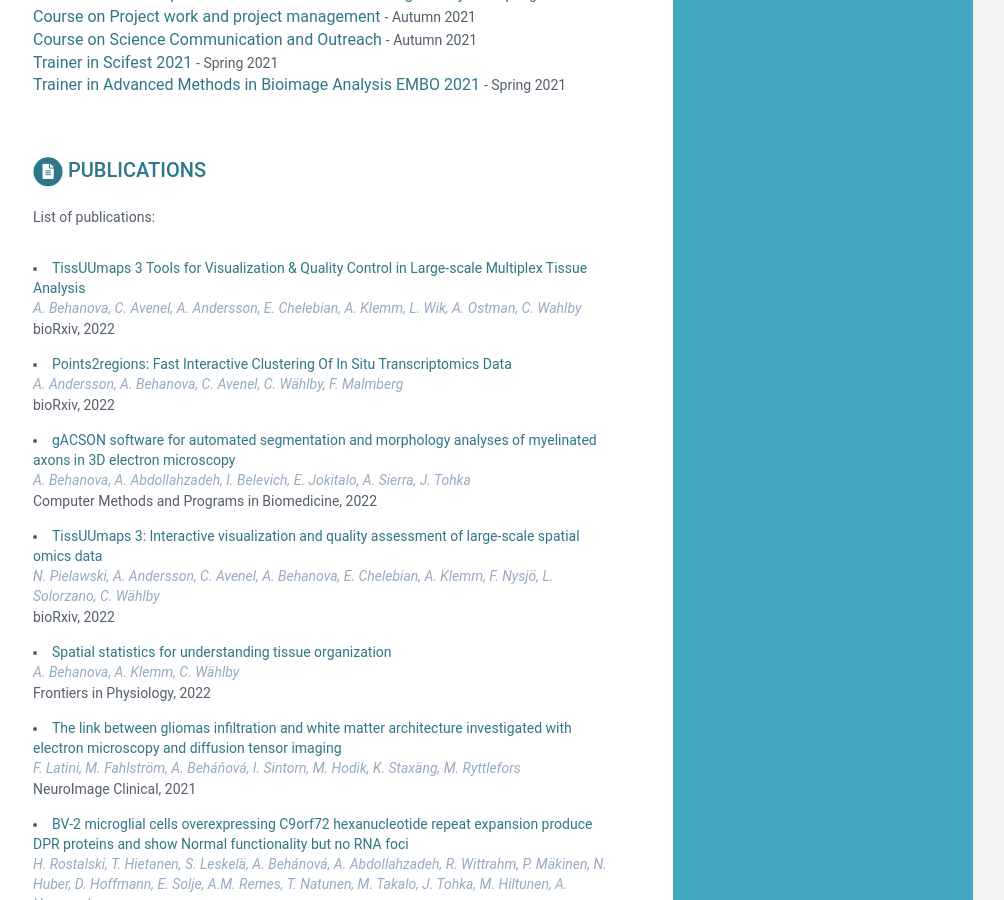
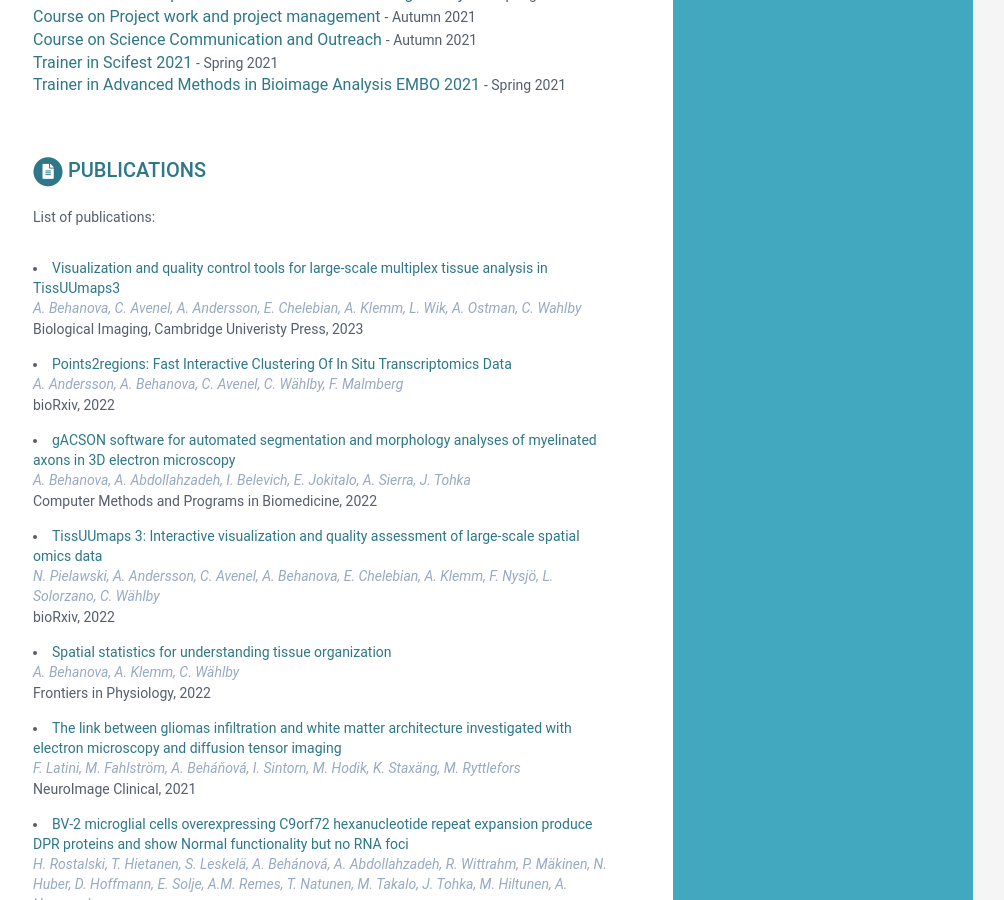
Before and after one commit to AndreaBehan/AndreaBehanova.github.io, a Jekyll site: the page built from index.html, in a window 1280 px wide and 900 px high, scrolled down 1629 px. Shown: the whole window, without its empty margins (167-1171 px from the left). Built offline with Jekyll 4.4.1, drawn with Linux system fonts in a browser that asks for light colours.

Commit message:
paper updated

```diff
--- a/_data/data.yml
+++ b/_data/data.yml
@@ -263,10 +263,10 @@ publications:
     intro: |
       List of publications:
     papers:
-      - title: TissUUmaps 3 Tools for Visualization & Quality Control in Large-scale Multiplex Tissue Analysis
-        link: "https://www.biorxiv.org/content/10.1101/2022.12.01.518716v1.abstract#"
+      - title: Visualization and quality control tools for large-scale multiplex tissue analysis in TissUUmaps3
+        link: "https://doi.org/10.1017/S2633903X23000053"
         authors: A. Behanova, C. Avenel, A. Andersson, E. Chelebian, A. Klemm, L. Wik, A. Ostman, C. Wahlby
-        conference: bioRxiv, 2022
+        conference: Biological Imaging, Cambridge Univeristy Press, 2023
 
       - title: "Points2regions: Fast Interactive Clustering Of In Situ Transcriptomics Data"
         link: "https://www.biorxiv.org/content/10.1101/2022.12.07.519086v1.abstract#"
```
